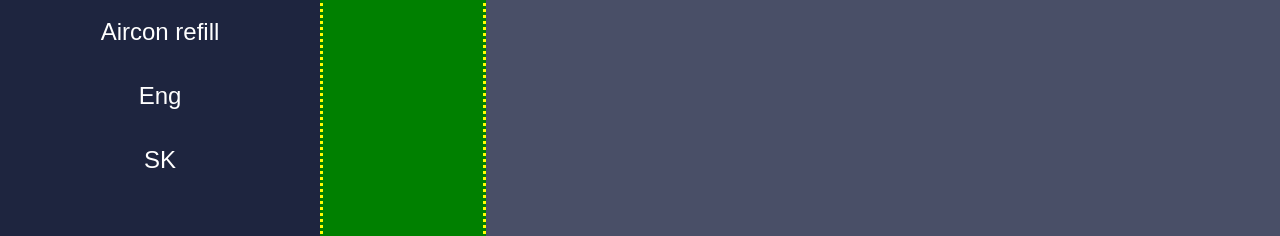
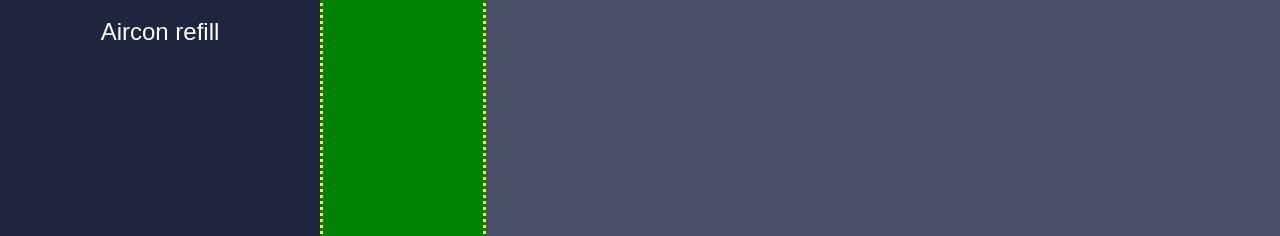
Before and after one commit to TomC13K/AC-frontend-react-ts, a React (Create React App) app: page / in a window 1280 px wide. Shown: the part 230-466 px from the top of the page. Built offline with nearby package versions, Linux system fonts and the light colour scheme.

Commit message:
removed dynamic language change

```diff
--- a/src/components/layout/SideLayoutComponent.tsx
+++ b/src/components/layout/SideLayoutComponent.tsx
@@ -1,24 +1,22 @@
 import React from 'react';
 import styled from 'styled-components';
-import { useNavigate, Link } from 'react-router-dom';
-import { Trans, useTranslation } from 'react-i18next';
+import { useNavigate } from 'react-router-dom';
+import { useTranslation } from 'react-i18next';
 
 function SideLayoutComponent() {
   const navigate = useNavigate();
-  const { t, i18n } = useTranslation();
-
-  const changeLanguage = (language:string) => {
-    i18n.changeLanguage(language);
-  }
+  const { t } = useTranslation();
 
   return (
     <SideLayout>
       <ButtonContainer>
         <Button onClick={() => navigate('.')}>{t('btnDashboard')}</Button>
-        <Button onClick={() => navigate('objednavky')}>{t('btnBooking')}</Button>
-        <Button onClick={() => navigate('aircon')}>{t('btnAirconRefill')}</Button>
-        <Button onClick={() => changeLanguage('en')}>Eng</Button>
-        <Button onClick={() => changeLanguage('sk')}>SK</Button>
+        <Button onClick={() => navigate('objednavky')}>
+          {t('btnBooking')}
+        </Button>
+        <Button onClick={() => navigate('aircon')}>
+          {t('btnAirconRefill')}
+        </Button>
       </ButtonContainer>
     </SideLayout>
   );
```
